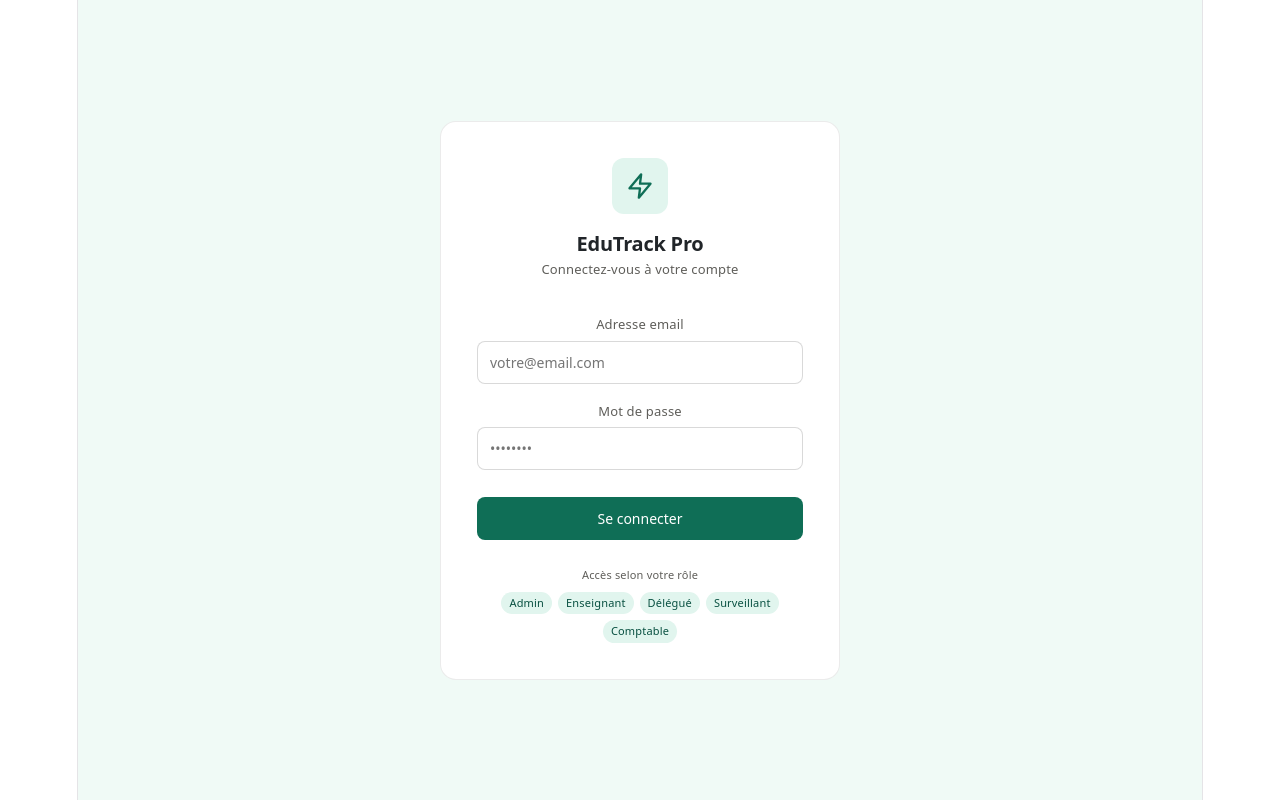
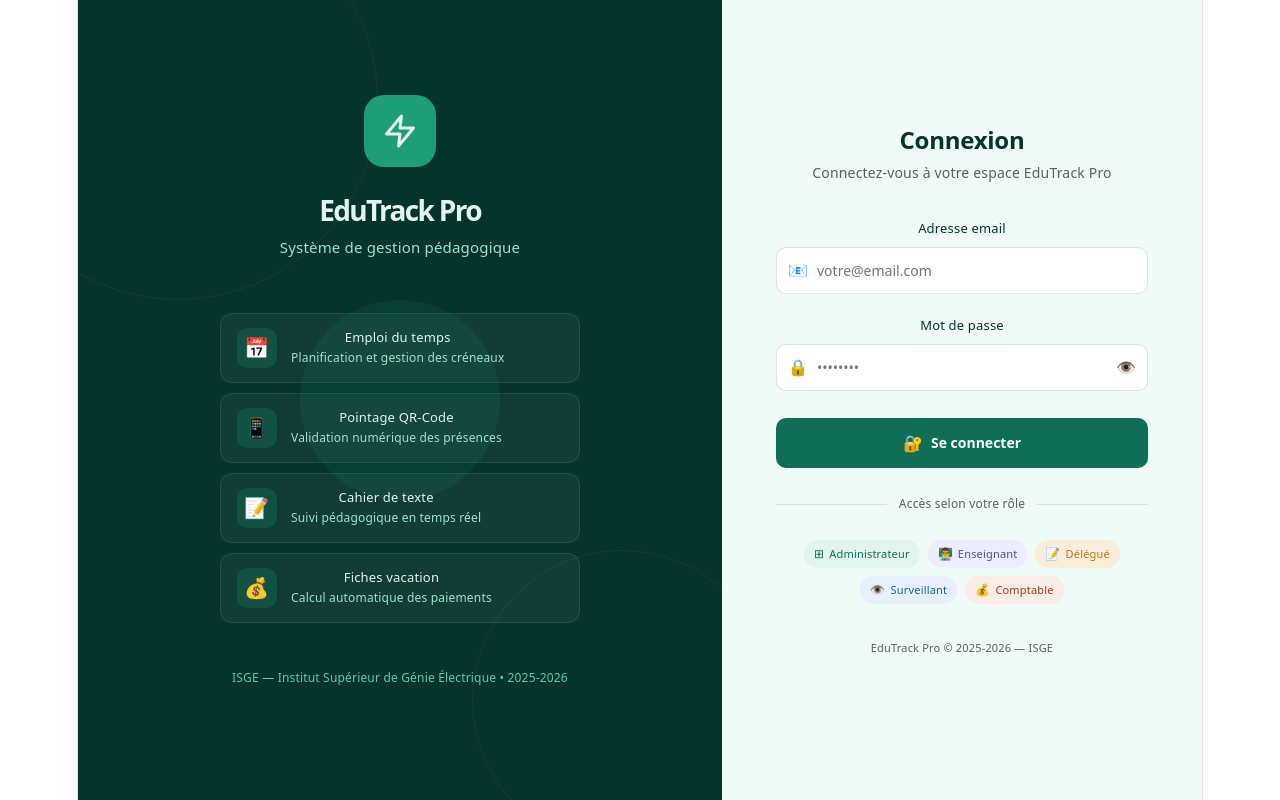
Before and after one commit to emmanuelsango452-afk/eduschedulepro, a React app in the folder frontend/: page /login in a window 1280 px wide. Built offline with nearby package versions, Linux system fonts and the light colour scheme; the HTML template or start-up script is replaced by a standard one.

Commit message:
feat: dashboards enseignant et delegue complets

```diff
--- a/frontend/src/pages/LoginPage.jsx
+++ b/frontend/src/pages/LoginPage.jsx
@@ -3,11 +3,14 @@ import { useNavigate } from "react-router-dom";
 import { useAuth } from "../context/AuthContext";
 import axios from "axios";
 
+const API = "http://localhost/eduschedulepro/backend/api";
+
 export default function LoginPage() {
-  const [email, setEmail]       = useState("");
-  const [password, setPassword] = useState("");
-  const [erreur, setErreur]     = useState("");
+  const [email, setEmail]           = useState("");
+  const [password, setPassword]     = useState("");
+  const [erreur, setErreur]         = useState("");
   const [chargement, setChargement] = useState(false);
+  const [showPass, setShowPass]     = useState(false);
 
   const { connecter } = useAuth();
   const navigate      = useNavigate();
@@ -16,147 +19,280 @@ export default function LoginPage() {
     e.preventDefault();
     setErreur("");
     setChargement(true);
-
     try {
       const reponse = await axios.post(
-        "http://localhost/eduschedulepro/backend/api/auth.php?action=login",
+        `${API}/auth.php?action=login`,
         { email, password }
       );
-
       if (reponse.data.succes) {
         connecter(reponse.data.token, reponse.data.utilisateur);
         navigate("/");
       }
     } catch (err) {
-      setErreur(
-        err.response?.data?.message || "Erreur de connexion. Réessayez."
-      );
+      setErreur(err.response?.data?.message || "Email ou mot de passe incorrect.");
     } finally {
       setChargement(false);
     }
   };
 
+  const roles = [
+    { label: "Administrateur", color: "#0F6E56", bg: "#E1F5EE", icon: "⊞" },
+    { label: "Enseignant",     color: "#534AB7", bg: "#EEEDFE", icon: "👨‍🏫" },
+    { label: "Délégué",        color: "#BA7517", bg: "#FAEEDA", icon: "📝" },
+    { label: "Surveillant",    color: "#185FA5", bg: "#E6F1FB", icon: "👁️" },
+    { label: "Comptable",      color: "#993C1D", bg: "#FAECE7", icon: "💰" },
+  ];
+
   return (
     <div style={{
       minHeight: "100vh",
+      display: "flex",
       background: "#f0faf6",
+    }}>
+
+      {/* Panneau gauche — illustration */}
+      <div style={{
+        flex: 1,
+        background: "#04342C",
         display: "flex",
+        flexDirection: "column",
         alignItems: "center",
-      justifyContent: "center"
+        justifyContent: "center",
+        padding: "3rem",
+        position: "relative",
+        overflow: "hidden"
+      }}>
+        {/* Cercles décoratifs */}
+        <div style={{
+          position: "absolute", width: "400px", height: "400px",
+          borderRadius: "50%", border: "1px solid rgba(255,255,255,0.05)",
+          top: "-100px", left: "-100px"
+        }}/>
+        <div style={{
+          position: "absolute", width: "300px", height: "300px",
+          borderRadius: "50%", border: "1px solid rgba(255,255,255,0.05)",
+          bottom: "-50px", right: "-50px"
+        }}/>
+        <div style={{
+          position: "absolute", width: "200px", height: "200px",
+          borderRadius: "50%", background: "rgba(29,158,117,0.1)",
+          top: "50%", left: "50%", transform: "translate(-50%,-50%)"
+        }}/>
+
+        {/* Logo */}
+        <div style={{ textAlign: "center", marginBottom: "3rem", position: "relative", zIndex: 1 }}>
+          <div style={{
+            width: "72px", height: "72px", background: "#1D9E75",
+            borderRadius: "20px", display: "flex", alignItems: "center",
+            justifyContent: "center", margin: "0 auto 1.5rem"
+          }}>
+            <svg width="36" height="36" viewBox="0 0 24 24" fill="none">
+              <path d="M13 2L3 14h9l-1 8 10-12h-9l1-8z"
+                stroke="#E1F5EE" strokeWidth="2" strokeLinecap="round" strokeLinejoin="round"/>
+            </svg>
+          </div>
+          <h1 style={{ color: "#E1F5EE", fontSize: "28px", fontWeight: "600", margin: "0 0 8px" }}>
+            EduTrack Pro
+          </h1>
+          <p style={{ color: "#9FE1CB", fontSize: "15px", margin: 0 }}>
+            Système de gestion pédagogique
+          </p>
+        </div>
+
+        {/* Features */}
+        <div style={{ position: "relative", zIndex: 1, width: "100%", maxWidth: "360px" }}>
+          {[
+            { icon: "📅", title: "Emploi du temps", desc: "Planification et gestion des créneaux" },
+            { icon: "📱", title: "Pointage QR-Code", desc: "Validation numérique des présences" },
+            { icon: "📝", title: "Cahier de texte", desc: "Suivi pédagogique en temps réel" },
+            { icon: "💰", title: "Fiches vacation", desc: "Calcul automatique des paiements" },
+          ].map((f, i) => (
+            <div key={i} style={{
+              display: "flex", gap: "14px", alignItems: "center",
+              padding: "14px 16px", borderRadius: "12px",
+              background: "rgba(255,255,255,0.05)", marginBottom: "10px",
+              border: "0.5px solid rgba(255,255,255,0.08)"
             }}>
               <div style={{
-        background: "#fff",
-        borderRadius: "16px",
-        border: "0.5px solid rgba(0,0,0,0.08)",
-        padding: "2rem",
-        width: "100%",
-        maxWidth: "400px"
+                width: "40px", height: "40px", borderRadius: "10px",
+                background: "rgba(29,158,117,0.2)", display: "flex",
+                alignItems: "center", justifyContent: "center", fontSize: "20px",
+                flexShrink: 0
+              }}>{f.icon}</div>
+              <div>
+                <p style={{ color: "#E1F5EE", fontSize: "13px", fontWeight: "500", margin: "0 0 2px" }}>{f.title}</p>
+                <p style={{ color: "#9FE1CB", fontSize: "12px", margin: 0 }}>{f.desc}</p>
+              </div>
+            </div>
+          ))}
+        </div>
+
+        {/* Footer */}
+        <p style={{ color: "#5DCAA5", fontSize: "12px", marginTop: "2rem", position: "relative", zIndex: 1 }}>
+          ISGE — Institut Supérieur de Génie Électrique • 2025-2026
+        </p>
+      </div>
+
+      {/* Panneau droit — formulaire */}
+      <div style={{
+        width: "480px", display: "flex", flexDirection: "column",
+        alignItems: "center", justifyContent: "center",
+        padding: "3rem", background: "#f0faf6"
       }}>
-        {/* Logo */}
-        <div style={{ textAlign: "center", marginBottom: "2rem" }}>
-          <div style={{
-            width: "56px", height: "56px",
-            background: "#E1F5EE",
-            borderRadius: "12px",
-            display: "flex",
-            alignItems: "center",
-            justifyContent: "center",
-            margin: "0 auto 1rem"
-          }}>
-            <svg width="28" height="28" viewBox="0 0 24 24" fill="none">
-              <path d="M13 2L3 14h9l-1 8 10-12h-9l1-8z"
-                stroke="#0F6E56" strokeWidth="2"
-                strokeLinecap="round" strokeLinejoin="round"/>
-            </svg>
-          </div>
-          <h2 style={{ fontSize: "20px", fontWeight: "600", margin: "0 0 4px" }}>
-            EduTrack Pro
+        <div style={{ width: "100%", maxWidth: "380px" }}>
+
+          {/* En-tête formulaire */}
+          <div style={{ marginBottom: "2rem" }}>
+            <h2 style={{ fontSize: "24px", fontWeight: "600", color: "#04342C", margin: "0 0 8px" }}>
+              Connexion
             </h2>
-          <p style={{ fontSize: "13px", color: "#5F5E5A", margin: 0 }}>
-            Connectez-vous à votre compte
+            <p style={{ fontSize: "14px", color: "#5F5E5A", margin: 0 }}>
+              Connectez-vous à votre espace EduTrack Pro
             </p>
           </div>
 
           {/* Formulaire */}
           <form onSubmit={handleLogin}>
-          <div style={{ marginBottom: "1rem" }}>
-            <label style={{ fontSize: "13px", color: "#5F5E5A", display: "block", marginBottom: "6px" }}>
+
+            {/* Email */}
+            <div style={{ marginBottom: "1.25rem" }}>
+              <label style={{ fontSize: "13px", fontWeight: "500", color: "#04342C", display: "block", marginBottom: "8px" }}>
                 Adresse email
               </label>
+              <div style={{ position: "relative" }}>
+                <div style={{
+                  position: "absolute", left: "12px", top: "50%",
+                  transform: "translateY(-50%)", fontSize: "16px"
+                }}>📧</div>
                 <input
                   type="email"
                   value={email}
-              onChange={(e) => setEmail(e.target.value)}
+                  onChange={e => setEmail(e.target.value)}
                   placeholder="votre@email.com"
                   required
                   style={{
                     width: "100%", boxSizing: "border-box",
-                padding: "10px 12px", borderRadius: "8px",
-                border: "0.5px solid rgba(0,0,0,0.15)",
-                fontSize: "14px", outline: "none"
+                    padding: "12px 12px 12px 40px",
+                    borderRadius: "10px",
+                    border: erreur ? "1.5px solid #E24B4A" : "1.5px solid rgba(0,0,0,0.12)",
+                    fontSize: "14px", background: "#fff",
+                    outline: "none", color: "#04342C",
+                    transition: "border 0.2s"
                   }}
+                  onFocus={e => e.target.style.border = "1.5px solid #0F6E56"}
+                  onBlur={e => e.target.style.border = erreur ? "1.5px solid #E24B4A" : "1.5px solid rgba(0,0,0,0.12)"}
                 />
               </div>
+            </div>
 
+            {/* Mot de passe */}
             <div style={{ marginBottom: "1.5rem" }}>
-            <label style={{ fontSize: "13px", color: "#5F5E5A", display: "block", marginBottom: "6px" }}>
+              <label style={{ fontSize: "13px", fontWeight: "500", color: "#04342C", display: "block", marginBottom: "8px" }}>
                 Mot de passe
               </label>
+              <div style={{ position: "relative" }}>
+                <div style={{
+                  position: "absolute", left: "12px", top: "50%",
+                  transform: "translateY(-50%)", fontSize: "16px"
+                }}>🔒</div>
                 <input
-              type="password"
+                  type={showPass ? "text" : "password"}
                   value={password}
-              onChange={(e) => setPassword(e.target.value)}
+                  onChange={e => setPassword(e.target.value)}
                   placeholder="••••••••"
                   required
                   style={{
                     width: "100%", boxSizing: "border-box",
-                padding: "10px 12px", borderRadius: "8px",
-                border: "0.5px solid rgba(0,0,0,0.15)",
-                fontSize: "14px", outline: "none"
+                    padding: "12px 40px 12px 40px",
+                    borderRadius: "10px",
+                    border: erreur ? "1.5px solid #E24B4A" : "1.5px solid rgba(0,0,0,0.12)",
+                    fontSize: "14px", background: "#fff",
+                    outline: "none", color: "#04342C",
+                    transition: "border 0.2s"
                   }}
+                  onFocus={e => e.target.style.border = "1.5px solid #0F6E56"}
+                  onBlur={e => e.target.style.border = erreur ? "1.5px solid #E24B4A" : "1.5px solid rgba(0,0,0,0.12)"}
                 />
+                <div
+                  onClick={() => setShowPass(!showPass)}
+                  style={{
+                    position: "absolute", right: "12px", top: "50%",
+                    transform: "translateY(-50%)", cursor: "pointer",
+                    fontSize: "16px", userSelect: "none"
+                  }}>
+                  {showPass ? "🙈" : "👁️"}
+                </div>
+              </div>
             </div>
 
-          {/* Message d'erreur */}
+            {/* Erreur */}
             {erreur && (
               <div style={{
                 background: "#FCEBEB", color: "#791F1F",
-              padding: "10px 12px", borderRadius: "8px",
-              fontSize: "13px", marginBottom: "1rem"
+                padding: "12px 14px", borderRadius: "10px",
+                fontSize: "13px", marginBottom: "1.25rem",
+                display: "flex", gap: "8px", alignItems: "center",
+                border: "0.5px solid #F09595"
               }}>
-              {erreur}
+                <span>⚠️</span>
+                <span>{erreur}</span>
               </div>
             )}
 
+            {/* Bouton */}
             <button
               type="submit"
               disabled={chargement}
               style={{
-              width: "100%", padding: "11px",
+                width: "100%", padding: "13px",
                 background: chargement ? "#9FE1CB" : "#0F6E56",
                 color: "#fff", border: "none",
-              borderRadius: "8px", fontSize: "14px",
-              fontWeight: "500", cursor: chargement ? "not-allowed" : "pointer"
+                borderRadius: "10px", fontSize: "14px",
+                fontWeight: "600", cursor: chargement ? "not-allowed" : "pointer",
+                transition: "background 0.2s", marginBottom: "1.5rem",
+                display: "flex", alignItems: "center", justifyContent: "center", gap: "8px"
               }}
             >
-            {chargement ? "Connexion en cours..." : "Se connecter"}
+              {chargement ? (
+                <>
+                  <span style={{ fontSize: "16px" }}>⏳</span>
+                  Connexion en cours...
+                </>
+              ) : (
+                <>
+                  <span style={{ fontSize: "16px" }}>🔐</span>
+                  Se connecter
+                </>
+              )}
             </button>
           </form>
 
+          {/* Séparateur */}
+          <div style={{ display: "flex", alignItems: "center", gap: "12px", marginBottom: "1.5rem" }}>
+            <div style={{ flex: 1, height: "0.5px", background: "rgba(0,0,0,0.1)" }}/>
+            <span style={{ fontSize: "12px", color: "#5F5E5A" }}>Accès selon votre rôle</span>
+            <div style={{ flex: 1, height: "0.5px", background: "rgba(0,0,0,0.1)" }}/>
+          </div>
+
           {/* Badges rôles */}
-        <div style={{ marginTop: "1.5rem", textAlign: "center" }}>
-          <p style={{ fontSize: "11px", color: "#5F5E5A", marginBottom: "8px" }}>
-            Accès selon votre rôle
-          </p>
-          <div style={{ display: "flex", gap: "6px", flexWrap: "wrap", justifyContent: "center" }}>
-            {["Admin", "Enseignant", "Délégué", "Surveillant", "Comptable"].map(role => (
-              <span key={role} style={{
-                fontSize: "11px", background: "#E1F5EE",
-                color: "#085041", padding: "3px 8px",
-                borderRadius: "20px"
-              }}>{role}</span>
+          <div style={{ display: "flex", gap: "8px", flexWrap: "wrap", justifyContent: "center" }}>
+            {roles.map(role => (
+              <div key={role.label} style={{
+                display: "flex", alignItems: "center", gap: "5px",
+                background: role.bg, color: role.color,
+                padding: "5px 10px", borderRadius: "20px",
+                fontSize: "11px", fontWeight: "500"
+              }}>
+                <span style={{ fontSize: "12px" }}>{role.icon}</span>
+                {role.label}
+              </div>
             ))}
           </div>
+
+          {/* Footer */}
+          <p style={{ textAlign: "center", fontSize: "11px", color: "#5F5E5A", marginTop: "2rem" }}>
+            EduTrack Pro © 2025-2026 — ISGE
+          </p>
         </div>
       </div>
     </div>
```
Lines whose indentation alone changed are shown as unchanged.
